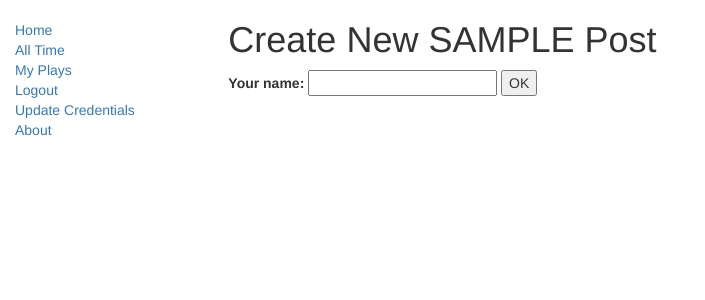
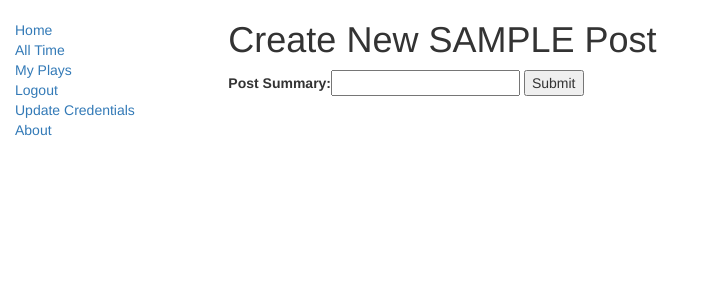
Before and after one commit to zegarelli/spy-ify, a Django app: page /post in a window 1280 px wide. Shown: the top 300 px of the page, without its empty margins (0-705 px from the left). Run offline with Django 3.2, Linux system fonts and the light colour scheme; the visitor is signed in with stand-in values (Sample User, id 1); some libraries are stand-ins or nearby versions.

Commit message:
Initial Attempt at using forms for making posts

```diff
--- a/Site/mysite/dateify/forms.py
+++ b/Site/mysite/dateify/forms.py
@@ -1,4 +1,6 @@
 from django import forms
 
 class PostForm(forms.Form):
-    your_name = forms.CharField(label='Your name', max_length=100)
+    summary = forms.CharField(label='Post Summary', max_length=100)
+    text = forms.TextInput()
+    related_posts = forms.CheckboxSelectMultiple()
--- a/Site/mysite/dateify/templates/post.html
+++ b/Site/mysite/dateify/templates/post.html
@@ -16,10 +16,10 @@
 
 {% block content %}
     <h1>Create New {{ user.username.upper }} Post</h1>
-    <form action="/your-name/" method="post">
-        <label for="your_name">Your name: </label>
-        <input id="your_name" type="text" name="your_name" value="{{ current_name }}">
-        <input type="submit" value="OK">
-    </form>
+    <form action="/post/" method="post">
+        {% csrf_token %}
+        {{ form }}
+    <input type="submit" value="Submit">
+</form>
 
 {% endblock %}
--- a/Site/mysite/dateify/views.py
+++ b/Site/mysite/dateify/views.py
@@ -1,12 +1,26 @@
 from django.shortcuts import render
-from django.http import JsonResponse
+from django.http import JsonResponse, HttpResponseRedirect
 from .models import Post
-# Create your views here.
 
+from .forms import PostForm
 
 def post(request):
-    context = {'user': request.user}
-    return render(request, 'post.html', context=context)
+    # if this is a POST request we need to process the form data
+    if request.method == 'POST':
+        # create a form instance and populate it with data from the request:
+        form = PostForm(request.POST)
+        # check whether it's valid:
+        if form.is_valid():
+            # process the data in form.cleaned_data as required
+            # ...
+            # redirect to a new URL:
+            return HttpResponseRedirect('/posts/')
+
+    # if a GET (or any other method) we'll create a blank form
+    else:
+        form = PostForm()
+
+    return render(request, 'post.html', {'form': form})
 
 def posts(request):
     context = {'user': request.user}
```
